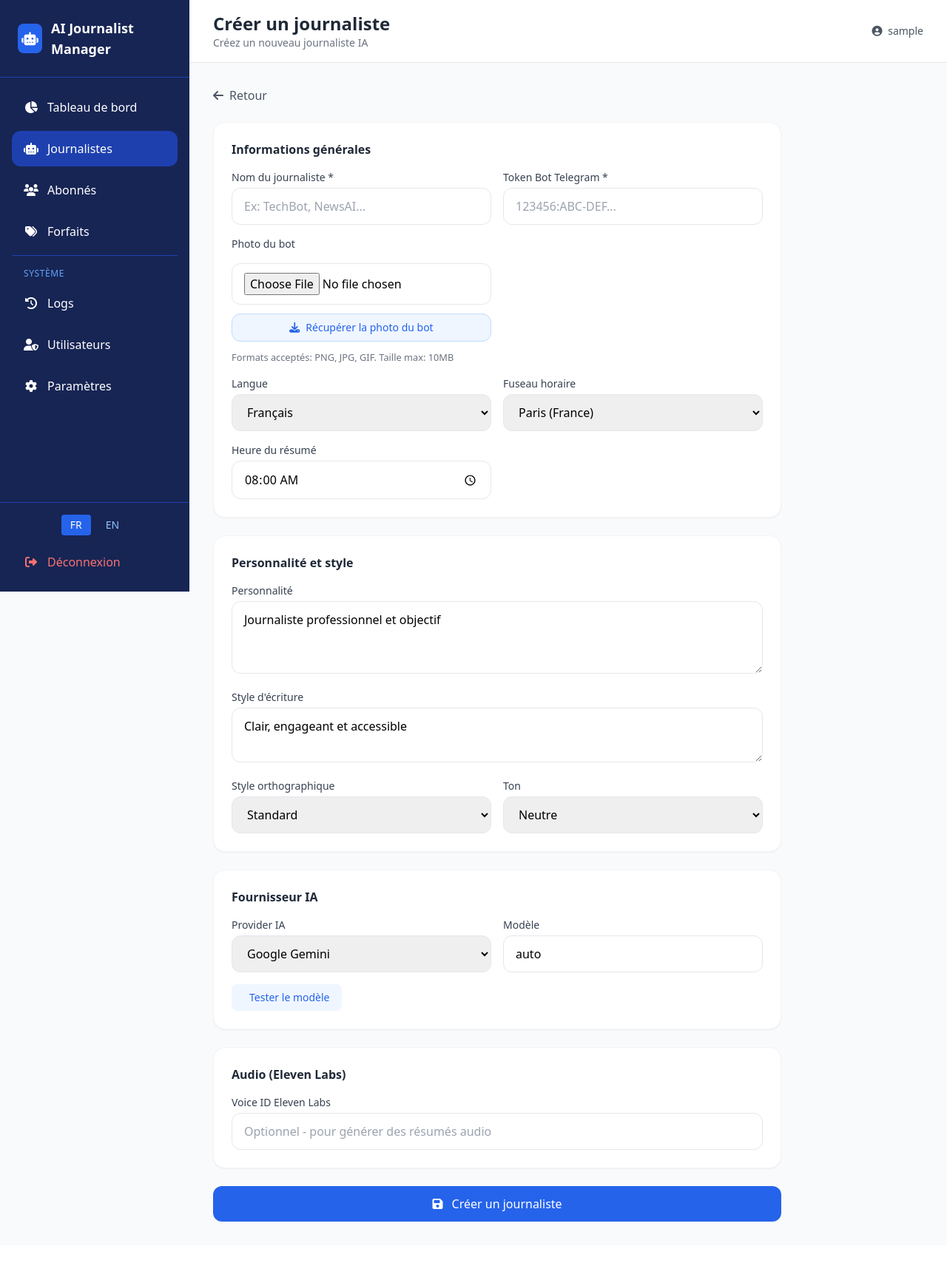
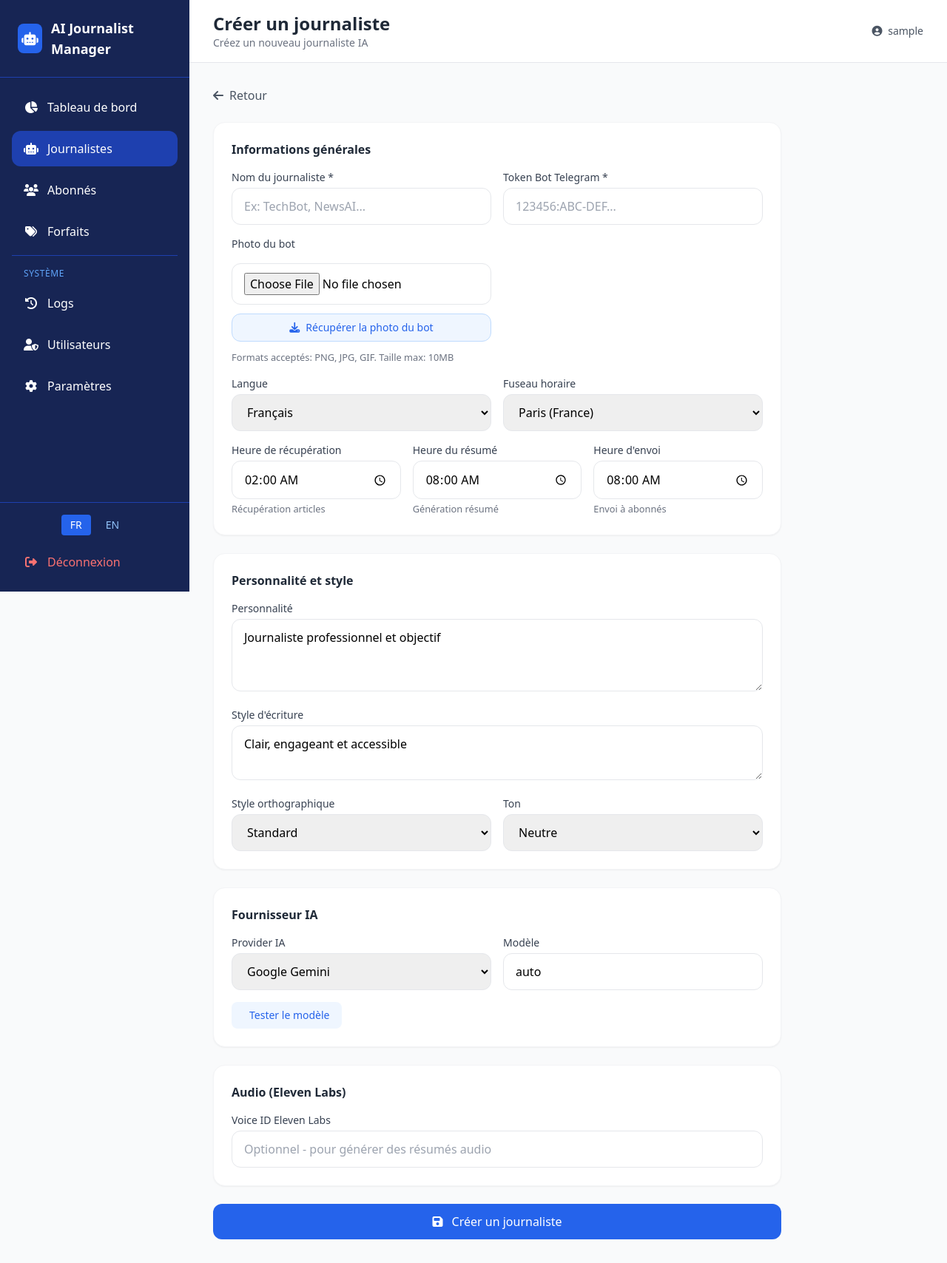
Before and after one commit to moa-digitalagency/AI_Journalist_Manager, a Flask app: page /admin/journalists/new in a window 1280 px wide. Shown: the whole page at 74% size. Before the commit the page ends 1652 px from the top, so only its background shows below. Run offline with Flask 3, Linux system fonts and the light colour scheme; the visitor is signed in with stand-in values (Sample User, id 1); tables that the repository leaves empty hold one stand-in row (values such as "Sample post"); some libraries are stand-ins or nearby versions.

Commit message:
Update journalist settings and application timezones for better accuracy
Add fetch_time and send_time fields to the Journalist model and form, update timezone selection in admin settings to use a comprehensive list from TIMEZONES.

Replit-Commit-Author: Agent
Replit-Commit-Session-Id: 78f369db-10dc-4d17-b823-2f511b8a9a94
Replit-Commit-Checkpoint-Type: full_checkpoint
Replit-Commit-Event-Id: 2bf1ffcd-ed1e-4699-baa3-d45ff35731b3
Replit-Commit-Screenshot-Url: https://storage.googleapis.com/screenshot-production-us-central1/475ead1c-917d-4c74-b1e8-9488cb17487f/78f369db-10dc-4d17-b823-2f511b8a9a94/HnwZ0vE
Replit-Helium-Checkpoint-Created: true

```diff
--- a/models/journalist.py
+++ b/models/journalist.py
@@ -116,10 +116,12 @@ class Journalist(db.Model):
     eleven_labs_voice_id = db.Column(db.String(100))
     ai_provider = db.Column(db.String(20), default="gemini")  # gemini, perplexity, openai, openrouter
     ai_model = db.Column(db.String(100), default="auto")  # Specific model name for the provider
+    fetch_time = db.Column(db.String(5), default="02:00")
+    summary_time = db.Column(db.String(5), default="08:00")
+    send_time = db.Column(db.String(5), default="08:00")
     is_active = db.Column(db.Boolean, default=True)
     created_at = db.Column(db.DateTime, default=datetime.utcnow)
     last_summary_at = db.Column(db.DateTime)
-    summary_time = db.Column(db.String(5), default="08:00")
 
     sources = db.relationship('Source', backref='journalist', lazy=True, cascade='all, delete-orphan')
     articles = db.relationship('Article', backref='journalist', lazy=True, cascade='all, delete-orphan')
--- a/routes/journalists.py
+++ b/routes/journalists.py
@@ -60,7 +60,9 @@ def create():
             eleven_labs_voice_id=request.form.get('eleven_labs_voice_id'),
             ai_provider=request.form.get('ai_provider', 'gemini'),
             ai_model=request.form.get('ai_model', 'auto'),
-            summary_time=request.form.get('summary_time', '08:00')
+            fetch_time=request.form.get('fetch_time', '02:00'),
+            summary_time=request.form.get('summary_time', '08:00'),
+            send_time=request.form.get('send_time', '08:00')
         )
         db.session.add(journalist)
         db.session.commit()
@@ -109,7 +111,9 @@ def edit(id):
         journalist.eleven_labs_voice_id = request.form.get('eleven_labs_voice_id')
         journalist.ai_provider = request.form.get('ai_provider', journalist.ai_provider)
         journalist.ai_model = request.form.get('ai_model', journalist.ai_model)
+        journalist.fetch_time = request.form.get('fetch_time', journalist.fetch_time)
         journalist.summary_time = request.form.get('summary_time', journalist.summary_time)
+        journalist.send_time = request.form.get('send_time', journalist.send_time)
         journalist.is_active = 'is_active' in request.form
 
         if 'photo' in request.files:
--- a/routes/settings.py
+++ b/routes/settings.py
@@ -3,6 +3,7 @@ from flask import Blueprint, render_template, request, redirect, url_for, flash,
 from security.auth import admin_required
 from security.logging import log_activity
 from models import db, Settings
+from models.journalist import TIMEZONES
 
 settings_bp = Blueprint('settings', __name__)
 
@@ -107,7 +108,8 @@ def index():
     return render_template('admin/settings/index.html',
                          settings=all_settings,
                          api_status=api_status,
-                         default_settings=DEFAULT_SETTINGS)
+                         default_settings=DEFAULT_SETTINGS,
+                         timezones=TIMEZONES)
 
 @settings_bp.route('/initialize', methods=['POST'])
 @admin_required
--- a/templates/admin/journalists/form.html
+++ b/templates/admin/journalists/form.html
@@ -83,11 +83,24 @@
                 </div>
             </div>
 
-            <div class="grid md:grid-cols-2 gap-4 mt-4">
+            <div class="grid md:grid-cols-3 gap-4 mt-4">
+                <div>
+                    <label class="block text-sm font-medium text-gray-700 mb-1">{% if current_lang == 'fr' %}Heure de récupération{% else %}Fetch Time{% endif %}</label>
+                    <input type="time" name="fetch_time" value="{{ journalist.fetch_time if journalist else '02:00' }}"
+                           class="w-full px-4 py-3 border border-gray-200 rounded-xl focus:ring-2 focus:ring-primary-500">
+                    <small class="text-gray-500">{% if current_lang == 'fr' %}Récupération articles{% else %}Article fetch{% endif %}</small>
+                </div>
                 <div>
                     <label class="block text-sm font-medium text-gray-700 mb-1">{% if current_lang == 'fr' %}Heure du résumé{% else %}Summary Time{% endif %}</label>
                     <input type="time" name="summary_time" value="{{ journalist.summary_time if journalist else '08:00' }}"
                            class="w-full px-4 py-3 border border-gray-200 rounded-xl focus:ring-2 focus:ring-primary-500">
+                    <small class="text-gray-500">{% if current_lang == 'fr' %}Génération résumé{% else %}Summary generation{% endif %}</small>
+                </div>
+                <div>
+                    <label class="block text-sm font-medium text-gray-700 mb-1">{% if current_lang == 'fr' %}Heure d'envoi{% else %}Send Time{% endif %}</label>
+                    <input type="time" name="send_time" value="{{ journalist.send_time if journalist else '08:00' }}"
+                           class="w-full px-4 py-3 border border-gray-200 rounded-xl focus:ring-2 focus:ring-primary-500">
+                    <small class="text-gray-500">{% if current_lang == 'fr' %}Envoi à abonnés{% else %}Send to subscribers{% endif %}</small>
                 </div>
             </div>
         </div>
```
Also changed, not shown: templates/admin/settings/index.html (+3 -10 lines).
